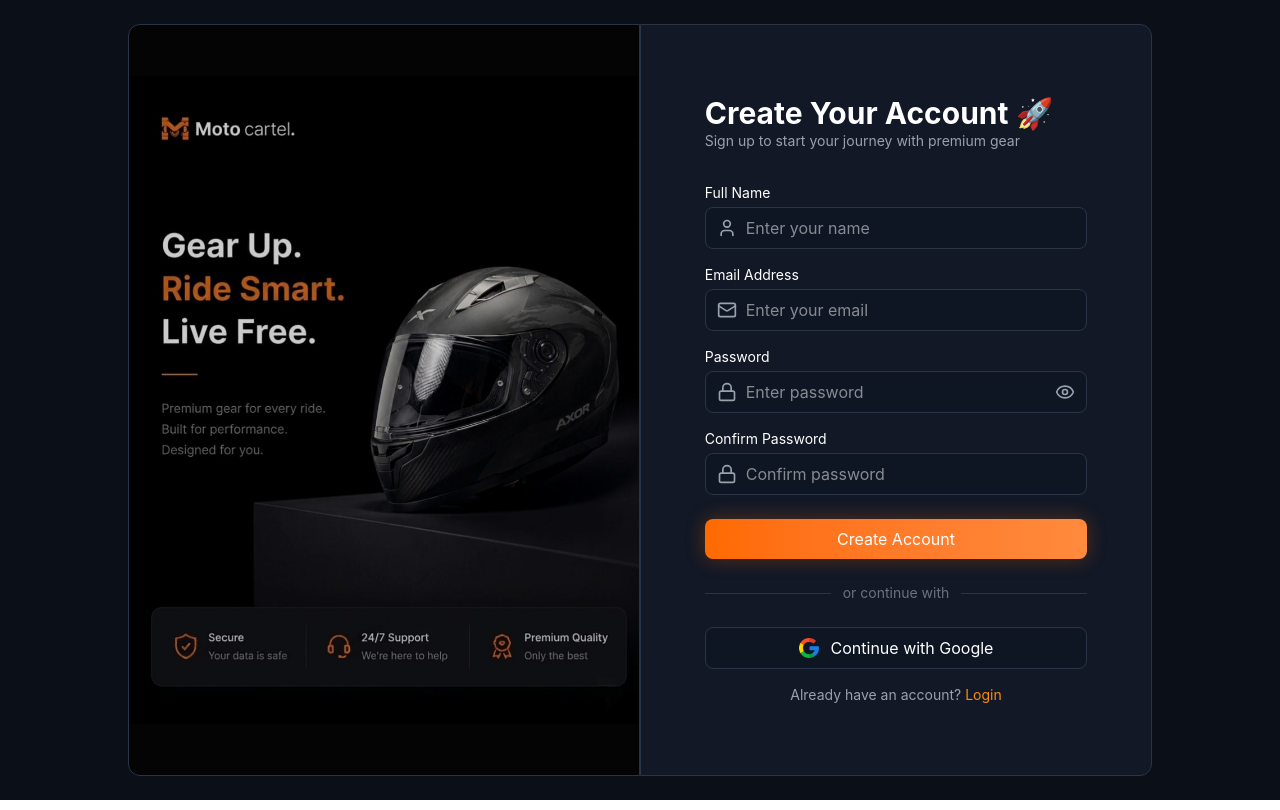
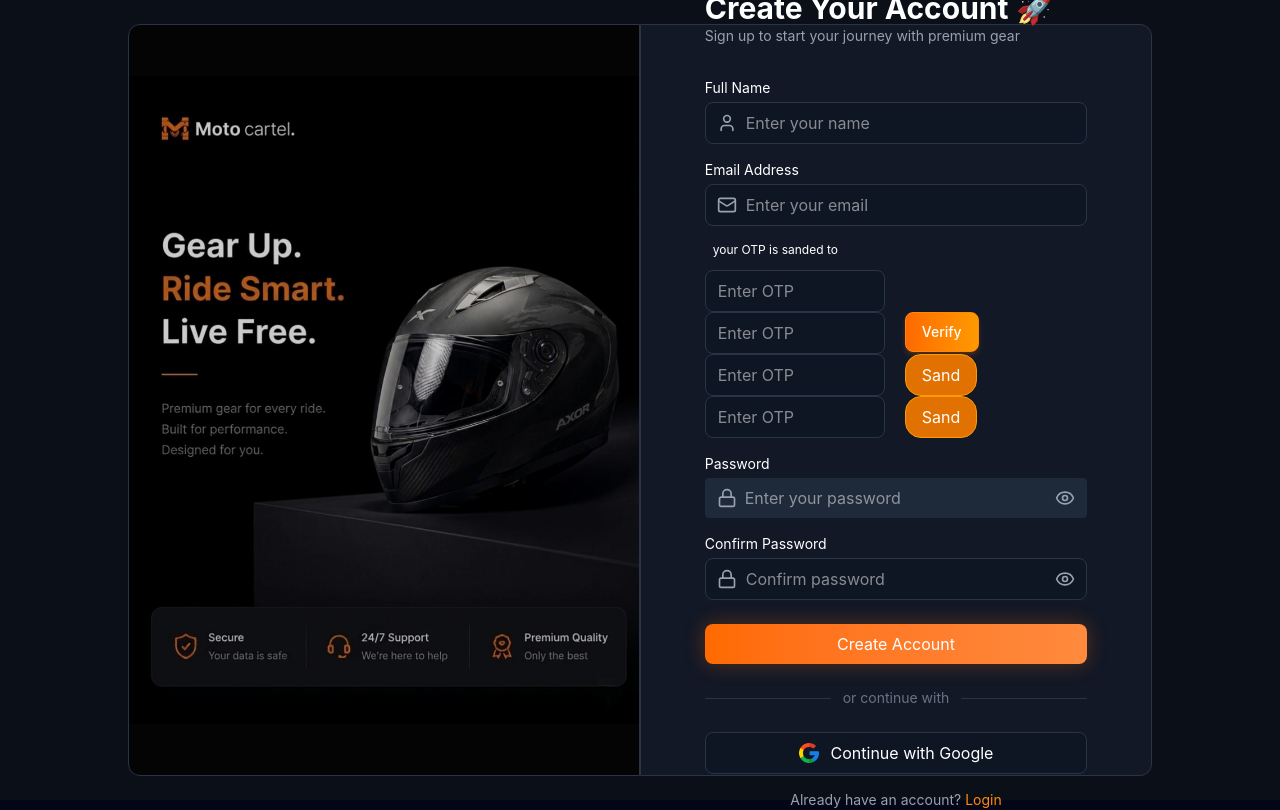
Before and after one commit to niraj-prasad505/MotoCartel, a React app in the folder frontend/: page /createAccount in a window 1280 px wide. Built offline with nearby package versions, Linux system fonts and the light colour scheme; no server answers; the HTML template or start-up script is replaced by a standard one.

Commit message:
feat: enhance registration form with OTP input and password visibility toggle

```diff
--- a/frontend/src/pages/createAccount.jsx
+++ b/frontend/src/pages/createAccount.jsx
@@ -2,12 +2,13 @@ import { useState } from "react";
 import { useNavigate } from "react-router-dom";
 import loginimg from "../assets/loginassets/loginjpg.jpeg";
 import google from "../assets/loginassets/google.png";
-import { Lock, Eye, Mail, User } from "lucide-react";
+import { Lock, Eye, Mail, User, EyeOff } from "lucide-react";
 import { registerUser } from "../services/authService";
 
 export default function Register() {
   const navigate = useNavigate();
-
+  const [showPassword, setShowPassword] = useState(false);
+  const [showConfirmPassword, setShowConfirmPassword] = useState(false);
   const [form, setForm] = useState({
     fullname: "",
     email: "",
@@ -24,7 +25,7 @@ export default function Register() {
 
     try {
       const res = await registerUser({
-        fullname: form.name,
+        fullname: form.fullname,
         email: form.email,
         password: form.password,
         confirmPassword: form.confirmPassword,
@@ -75,9 +76,9 @@ export default function Register() {
                 <User className="absolute left-3 top-1/2 -translate-y-1/2 text-gray-400 w-5 h-5" />
                 <input
                   type="text"
-                  name="name"
+                  name="fullname"
                   placeholder="Enter your name"
-                  value={form.name}
+                  value={form.fullname}
                   onChange={handleChange}
                   className="w-full pl-10 pr-3 py-2 bg-[#0F1623] border border-[#2A3447] rounded-lg outline-none focus:border-orange-500 focus:ring-1 focus:ring-orange-500"
                 />
@@ -100,36 +101,109 @@ export default function Register() {
               </div>
             </div>
 
+            <div>
+
+              <div className=" flex gap-5">
+                <div>
+                  <p className=" text-xs ml-2 mb-3 items-center flex">your OTP is sanded to<span className=" text-green-400">{form.email}</span></p>
+                  <input type="otp"
+                    name="otp"
+                    placeholder="Enter OTP"
+                    className=" w-45  px-3 py-2 bg-[#0F1623] border border-[#2A3447] rounded-lg outline-none"
+                  />
+
+                </div>
+              </div>
+
+              <div className=" flex gap-5">
+                <input type="otp"
+                  name="otp"
+                  placeholder="Enter OTP"
+                  className=" w-45  px-3 py-2 bg-[#0F1623] border border-[#2A3447] rounded-lg outline-none"
+                />
+                <button
+                  type="button"
+                  className="flex items-center justify-center h-10 px-4 rounded-lg font-medium text-sm text-white bg-linear-to-r from-orange-500 to-amber-500 border border-orange-400 shadow-md shadow-orange-500/20 hover:scale-105 transition-all duration-200"
+                >
+                  Verify
+                </button>
+              </div>
+
+              <div className=" flex gap-5">
+                <input type="otp"
+                  name="otp"
+                  placeholder="Enter OTP"
+                  className=" w-45  px-3 py-2 bg-[#0F1623] border border-[#2A3447] rounded-lg outline-none"
+                />
+                <button className="bg-amber-600 px-4 rounded-2xl border border-amber-500 py-1">Sand</button>
+              </div>
+
+              <div className=" flex gap-5">
+                <input type="otp"
+                  name="otp"
+                  placeholder="Enter OTP"
+                  className=" w-45  px-3 py-2 bg-[#0F1623] border border-[#2A3447] rounded-lg outline-none"
+                />
+                <button className="bg-amber-600 px-4 rounded-2xl border border-amber-500 py-1">Sand</button>
+              </div>
+
+            </div>
+
             {/* PASSWORD */}
             <div>
               <label className="text-sm mb-1 block">Password</label>
               <div className="relative">
                 <Lock className="absolute left-3 top-1/2 -translate-y-1/2 text-gray-400 w-5 h-5" />
                 <input
-                  type="password"
+                  type={showPassword ? "text" : "password"}
                   name="password"
-                  placeholder="Enter password"
+                  placeholder="Enter your password"
                   value={form.password}
                   onChange={handleChange}
-                  className="w-full pl-10 pr-10 py-2 bg-[#0F1623] border border-[#2A3447] rounded-lg outline-none focus:border-orange-500 focus:ring-1 focus:ring-orange-500"
+                  className="w-full pl-10 pr-10 py-2 rounded bg-gray-800 outline-none"
                 />
-                <Eye className="absolute right-3 top-1/2 -translate-y-1/2 text-gray-400 w-5 h-5 cursor-pointer" />
+
+                <button
+                  type="button"
+                  onClick={() => setShowPassword(!showPassword)}
+                  className="absolute right-3 top-1/2 -translate-y-1/2 text-gray-400"
+                >
+                  {showPassword ? (
+                    <EyeOff className="w-5 h-5" />
+                  ) : (
+                    <Eye className="w-5 h-5" />
+                  )}
+                </button>
               </div>
             </div>
 
             {/* CONFIRM PASSWORD */}
             <div>
               <label className="text-sm mb-1 block">Confirm Password</label>
+
               <div className="relative">
                 <Lock className="absolute left-3 top-1/2 -translate-y-1/2 text-gray-400 w-5 h-5" />
+
                 <input
-                  type="password"
+                  type={showConfirmPassword ? "text" : "password"}
                   name="confirmPassword"
                   placeholder="Confirm password"
                   value={form.confirmPassword}
                   onChange={handleChange}
                   className="w-full pl-10 pr-10 py-2 bg-[#0F1623] border border-[#2A3447] rounded-lg outline-none focus:border-orange-500 focus:ring-1 focus:ring-orange-500"
                 />
+
+                <button
+                  type="button"
+                  onClick={() => setShowConfirmPassword(!showConfirmPassword)}
+                  className="absolute right-3 top-1/2 -translate-y-1/2 text-gray-400"
+                >
+                  {showConfirmPassword ? (
+                    <EyeOff className="w-5 h-5" />
+                  ) : (
+                    <Eye className="w-5 h-5" />
+                  )}
+                </button>
               </div>
             </div>
 
```
